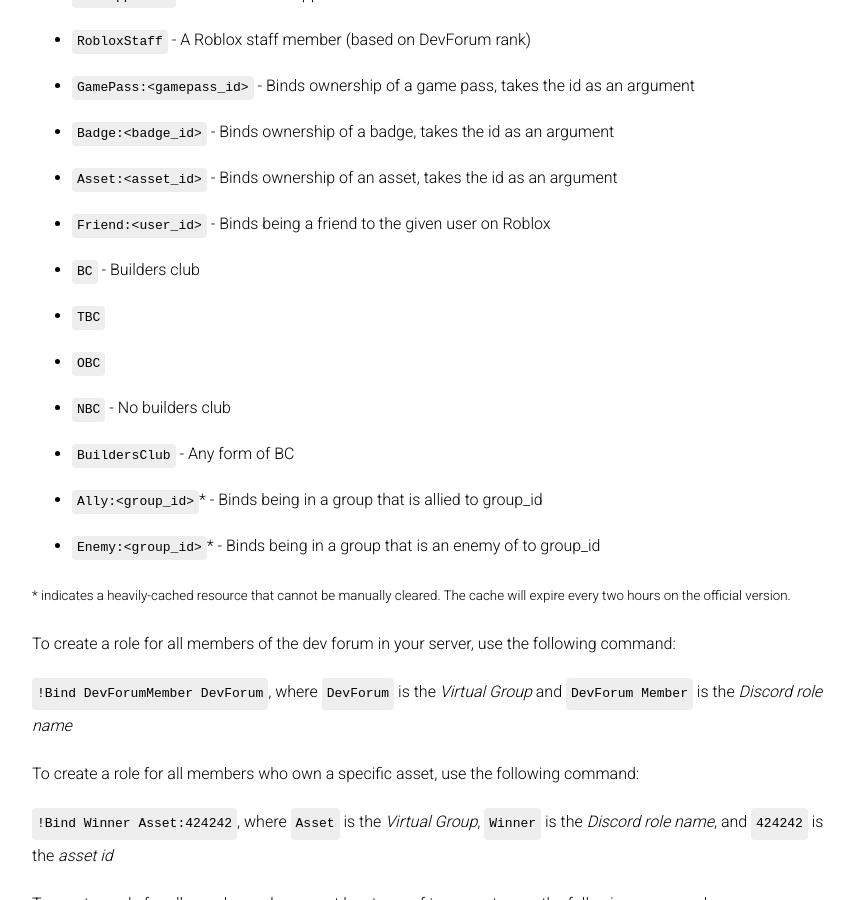
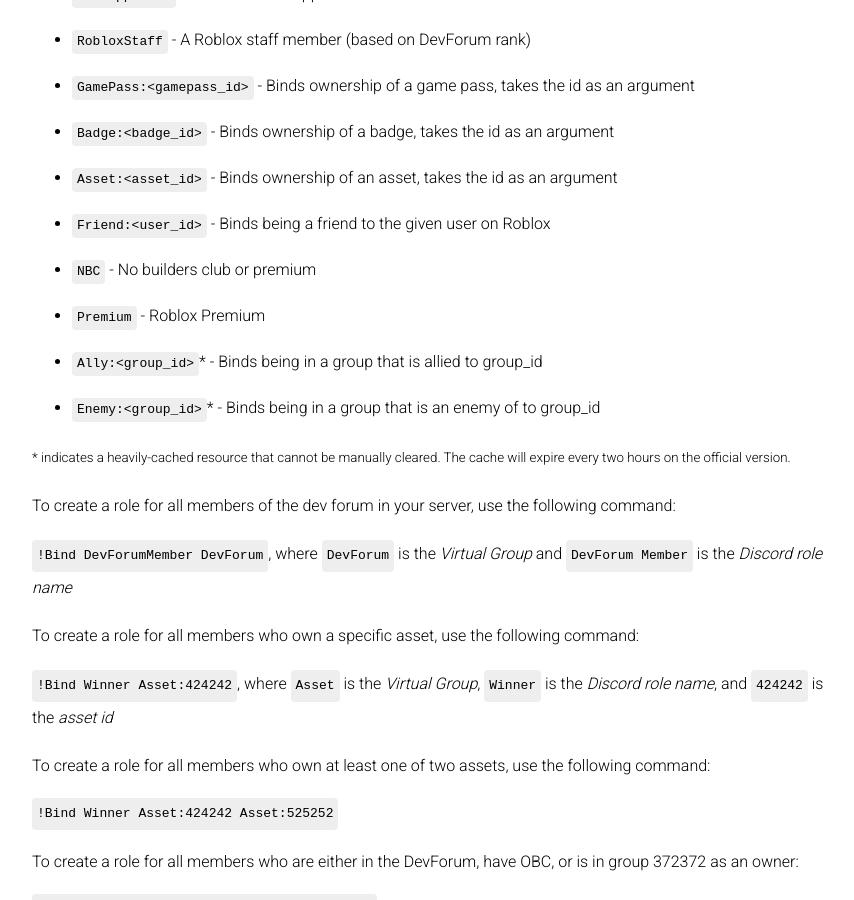
Before and after one commit to evaera/RoVer, a Jekyll site: the page built from index.md, in a window 1280 px wide and 900 px high, scrolled down 7499 px. Shown: the whole window, without its empty margins (208-1062 px from the left). Built offline with Jekyll 4.4.1, drawn with Linux system fonts in a browser that asks for light colours; nearby versions of some CDN libraries; our own code applies the rules of GitHub Pages for plain Markdown files.

Commit message:
Update docs to reflect new Premium virtual group (#234)
* Update docs to reflect new Premium virtual group

* Update docs to reflect removal of BC virtual groups

* Update docs take two

```diff
--- a/index.md
+++ b/index.md
@@ -150,11 +150,8 @@
 - `Badge:<badge_id>` - Binds ownership of a badge, takes the id as an argument
 - `Asset:<asset_id>` - Binds ownership of an asset, takes the id as an argument
 - `Friend:<user_id>` - Binds being a friend to the given user on Roblox
-- `BC` - Builders club
-- `TBC`
-- `OBC`
-- `NBC` - No builders club
-- `BuildersClub` - Any form of BC
+- `NBC` - No builders club or premium
+- `Premium` - Roblox Premium
 - `Ally:<group_id>`* - Binds being in a group that is allied to group_id
 - `Enemy:<group_id>`* - Binds being in a group that is an enemy of to group_id
 
```
